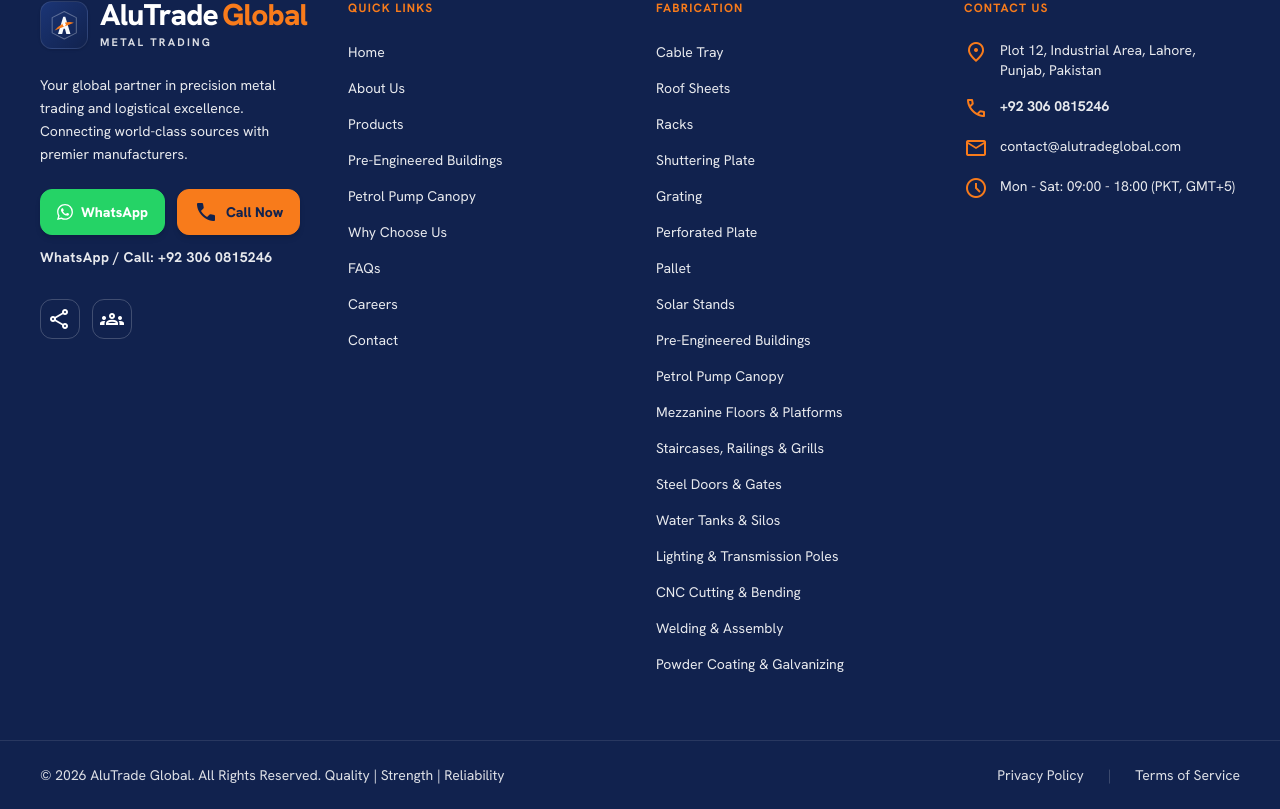
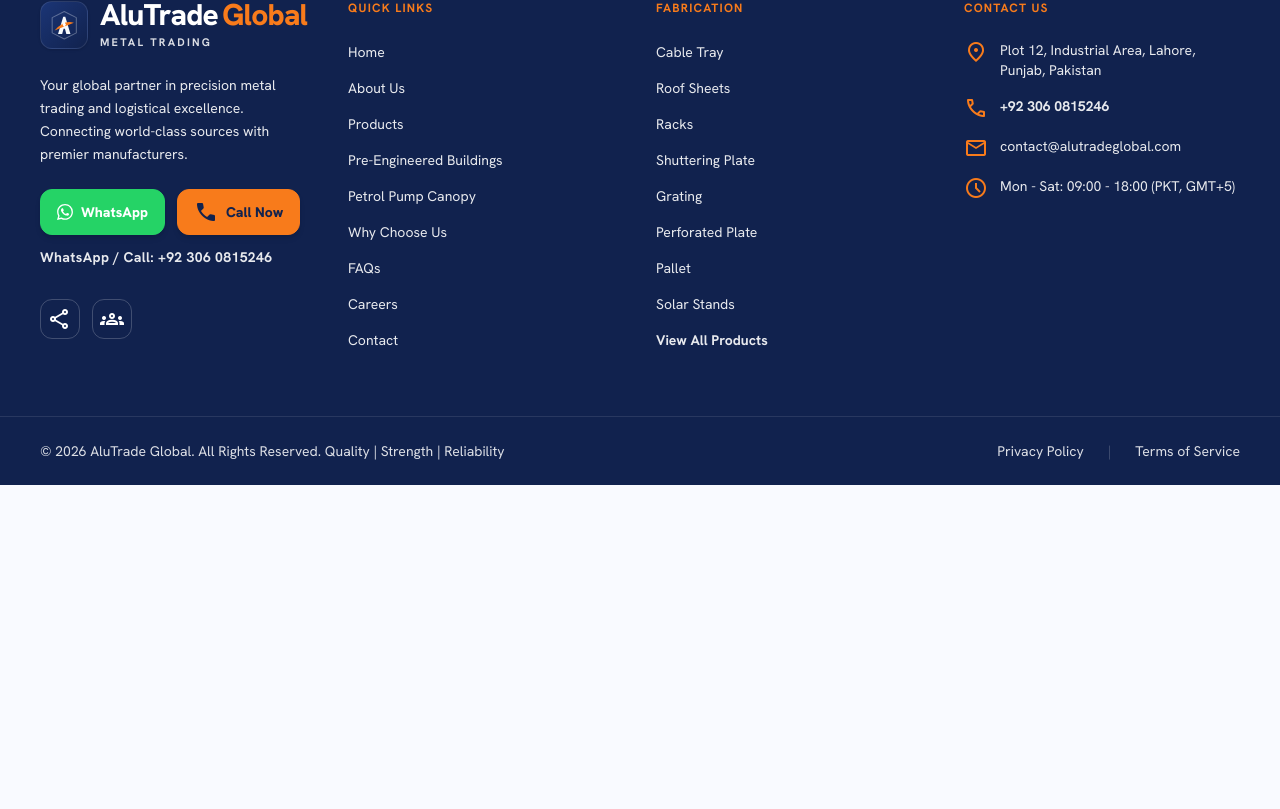
Before and after one commit to AbdulRafayDeveloper/metal-business, a Next.js app: page / in a window 1280 px wide. Shown: the part 6843-7652 px from the top of the page. After the commit the page ends 7328 px from the top, so only its background shows below. Built offline with nearby package versions, Linux system fonts and the light colour scheme; no server answers.

Commit message:
Trim footer fabrication column to 8 links with a View All Products link

```diff
--- a/src/components/Footer.tsx
+++ b/src/components/Footer.tsx
@@ -23,8 +23,11 @@
     // { label: t.nav.requestQuote, href: "/request-a-quote" }, // temporarily hidden (WhatsApp / Call instead)
   ];
 
+  // Keep the footer column short; the full range lives on the products page.
+  const FOOTER_FABRICATION_LIMIT = 8;
   const fabricationLinks = t.productsPage.categories
     .filter((c) => c.group === "fabrication")
+    .slice(0, FOOTER_FABRICATION_LIMIT)
     .map((c) => ({ label: c.title, href: `/products#${c.id}` }));
 
   const linkClass =
@@ -95,6 +98,14 @@
                   </Link>
                 </li>
               ))}
+              <li>
+                <Link
+                  className={`${linkClass} font-semibold text-[#F87B1B] hover:text-white`}
+                  href="/products"
+                >
+                  {t.homePage.products.viewAll}
+                </Link>
+              </li>
             </ul>
           </div>
 
```
